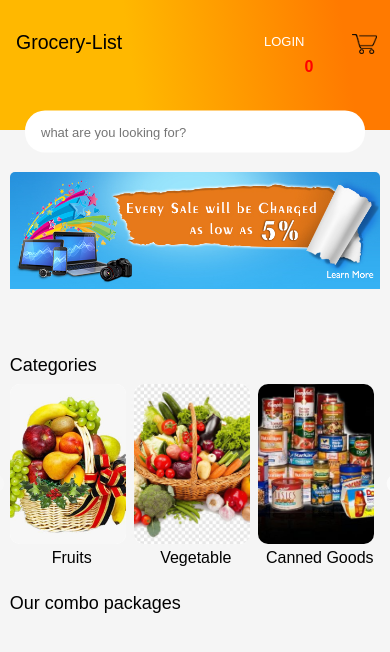
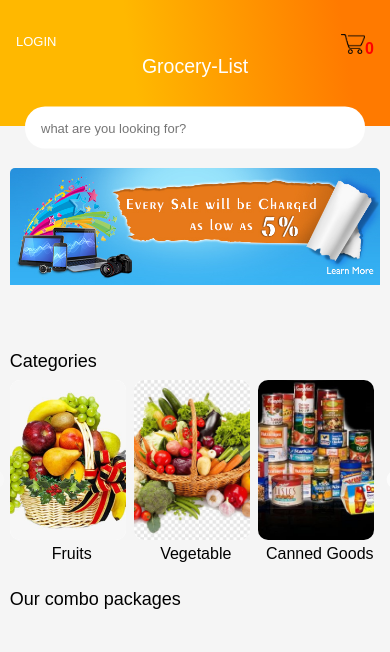
Before and after one commit to otamereosas/e-commerce, a React (Create React App) app: page / in a window 390 px wide. Shown: the top 652 px of the page. Built offline with nearby package versions, Linux system fonts and the light colour scheme; no server answers.

Commit message:
progress mobile product

```diff
--- a/src/components/Navbar/Navbar.js
+++ b/src/components/Navbar/Navbar.js
@@ -16,11 +16,6 @@ const Navbar = () => {
    return (
       <NavWrapper>
          <Nav>
-            <div className="home">
-               <Link to="/">
-                  <h1>Grocery-List</h1>
-               </Link>
-            </div>
             <NavLinks>
                {currentUser && (
                   <Link to="/dashboard">
@@ -42,6 +37,12 @@ const Navbar = () => {
                   <span>{totalNumCartItems}</span>
                </Link>
             </NavLinks>
+
+            <div className="home">
+               <Link to="/">
+                  <h1>Grocery-List</h1>
+               </Link>
+            </div>
          </Nav>
          <input type="search" placeholder="what are you looking for?" />
       </NavWrapper>
--- a/src/components/Navbar/NavbarStyles.js
+++ b/src/components/Navbar/NavbarStyles.js
@@ -24,27 +24,22 @@ export const NavWrapper = styled.div`
 export const Nav = styled.div`
    width: 100%;
    background: linear-gradient(81.64deg, #ffb800 34.46%, #ff7a00 87.54%);
-   display: flex;
-   justify-content: space-between;
    z-index: 2;
-   padding: 1.5rem 5rem 4rem;
+   padding: 1.5rem 5rem 3rem;
    color: white;
 
    h1 {
-      color: black;
       padding-top: 7px;
       font-weight: 500;
       font-size: clamp(10px, 5vw, 25px);
    }
 
    .home {
-      display: flex;
-      min-width: 200px;
-      justify-content: space-between;
+      text-align: center;
    }
 
    @media screen and (max-width: 799px) {
-      padding: 1.5rem 1rem 4rem;
+      padding: 1.5rem 1rem 3rem;
    }
 `;
 
@@ -53,10 +48,8 @@ export const NavLinks = styled.div`
    display: flex;
    justify-content: space-between;
    transform: translateY(10px);
+   width: 100%;
 
-   .lastChild {
-      margin-left: 3rem;
-   }
 
    p {
       font-weight: 500;
--- a/src/components/Products/ProductStyles.js
+++ b/src/components/Products/ProductStyles.js
@@ -86,6 +86,7 @@ export const ProductCard = styled.div`
       background-origin: border-box;
       background-clip: content-box, border-box;
       box-shadow: 2px 1000px 1px #fff inset;
+      outline: none;
    }
    button:hover {
       box-shadow: none;
@@ -131,6 +132,7 @@ export const ProductCard = styled.div`
          background-origin: border-box;
          background-clip: content-box, border-box;
          box-shadow: 2px 1000px 1px #fff inset;
+         outline: none;
       }
       button:hover {
          box-shadow: none;
```
